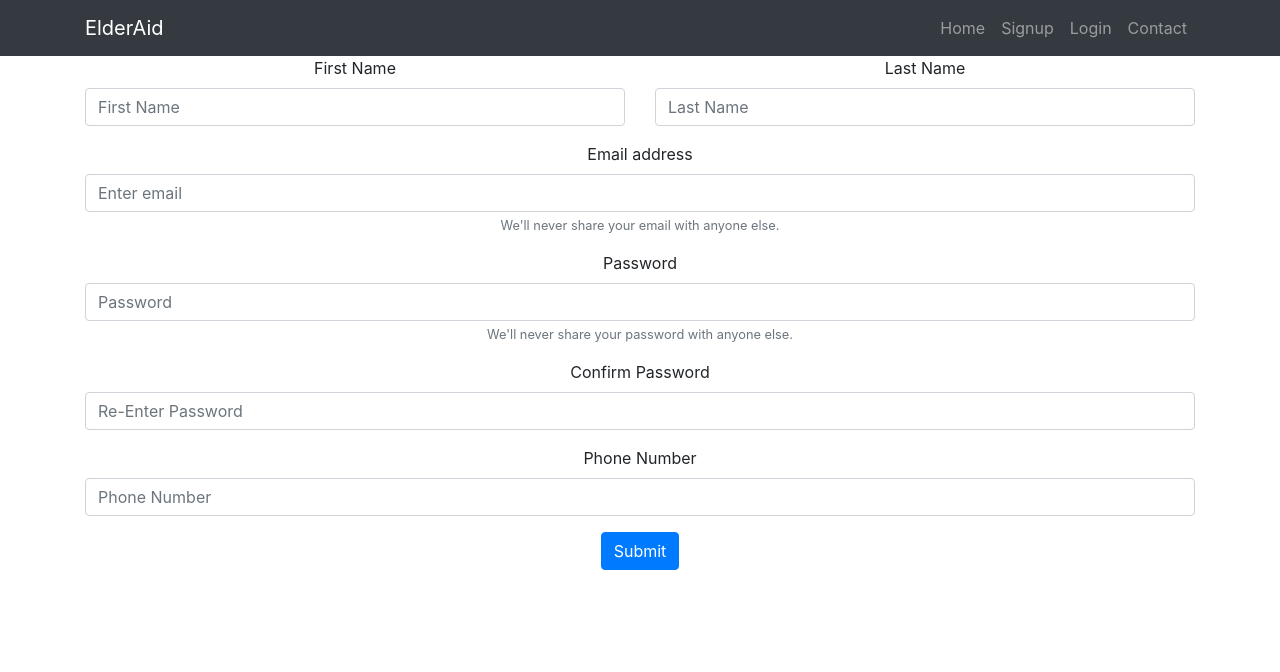
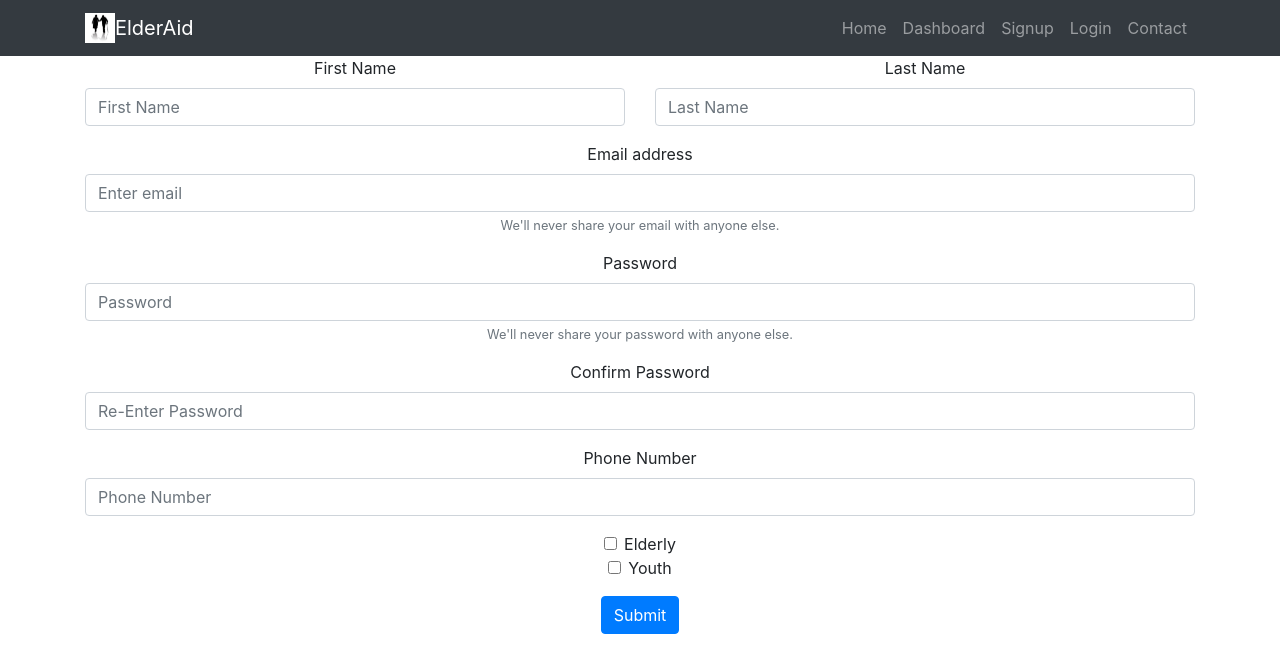
Before and after one commit to victorp24/elderaid, a React (Create React App) app in the folder frontend/elderaid/: page /signup in a window 1280 px wide. Shown: the top 672 px of the page. Built offline with nearby package versions, Linux system fonts and the light colour scheme.

Commit message:
Testing Signup Page

```diff
--- a/frontend/elderaid/src/App.js
+++ b/frontend/elderaid/src/App.js
@@ -2,7 +2,7 @@ import './App.css';
 import "bootstrap/dist/css/bootstrap.min.css";
 
 import { BrowserRouter as Router, Route, Switch } from "react-router-dom";
-import { Navigation, Home, Signup, Login, Contact } from "./index";
+import { Navigation, Home, Dashboard, Signup, Login, Contact } from "./index";
 
 function App() {
   return (
@@ -11,6 +11,7 @@ function App() {
       <Navigation />
         <Switch>
           <Route path="/" exact component={() => <Home />} />
+          <Route path="/dashboard" exact component={() => <Dashboard />} />
           <Route path="/signup" exact component={() => <Signup />} />
           <Route path="/login" exact component={() => <Login />} />
           <Route path="/contact" exact component={() => <Contact />} />
--- a/frontend/elderaid/src/components/dashboard.jsx
+++ b/frontend/elderaid/src/components/dashboard.jsx
@@ -0,0 +1,12 @@
+import React from "react";
+
+function Dashboard() {
+    return (
+        <div>
+            <p>Dashboard</p>
+            <p>Please Login to View the Dashboard</p>
+        </div>
+    );
+}
+
+export default Dashboard;
--- a/frontend/elderaid/src/components/navigation.jsx
+++ b/frontend/elderaid/src/components/navigation.jsx
@@ -1,11 +1,20 @@
 import React from "react";
 import { Link, withRouter } from "react-router-dom";
+import Logo from "./images/logo.jpg"
 
 function Navigation(props) {
   return (
     <div className="navigation">
       <nav class="navbar navbar-expand-lg navbar-dark bg-dark">
         <div class="container">
+            <img
+                alt=""
+                src={Logo}
+                width="30"
+                height="30"
+                className="d-inline-block align-top"
+                id="nav_logo"
+            />{' '}
           <Link class="navbar-brand" to="/">
             ElderAid
           </Link>
@@ -30,6 +39,15 @@ function Navigation(props) {
                 <Link class="nav-link" to="/">
                   Home
                   <span class="sr-only">(current)</span>
+                </Link>
+              </li>
+              <li
+                class={`nav-item  ${
+                  props.location.pathname === "/Dashboard" ? "active" : ""
+                }`}
+              >
+                <Link class="nav-link" to="/Dashboard">
+                  Dashboard
                 </Link>
               </li>
               <li
--- a/frontend/elderaid/src/components/signup.jsx
+++ b/frontend/elderaid/src/components/signup.jsx
@@ -3,6 +3,7 @@ import { useForm } from './useForm'
 import { Form, Button, Container, Row, Col } from "react-bootstrap";
 import axios from "axios";
 import qs from 'qs';
+import { Redirect } from 'react-router-dom';
 
 function Signup() {
     const [values, handleChange] = useForm({firstName: "", lastName: "", email: "", password: "", contactNumber: ""})
@@ -25,6 +26,16 @@ function Signup() {
             url: 'http://ec2-18-217-84-140.us-east-2.compute.amazonaws.com:3000/api/users'
           };
           axios(options);
+
+        var elderly = elderly.checked
+        var youth = youth.checked
+        if (elderly == true) {
+            return <Redirect to="/Dashboard" />
+        } else if (youth == true) {
+            return <Redirect to="/Contact" />
+        } else {
+            return <Redirect to="/Home" />
+        }
         }
     }
   return (
@@ -34,19 +45,19 @@ function Signup() {
           <Col>
             <Form.Group controlId="formBasicfirstName">
               <Form.Label>First Name</Form.Label>
-              <Form.Control type="text" placeholder="First Name" name="firstName" value={values.firstName} />
+              <Form.Control type="text" placeholder="First Name" name="firstName" value={values.firstName} onChange={handleChange}/>
             </Form.Group>
           </Col>
           <Col>
             <Form.Group controlId="formBasiclastName">
               <Form.Label>Last Name</Form.Label>
-              <Form.Control type="text" placeholder="Last Name" name="lastName" value={values.lastName} />
+              <Form.Control type="text" placeholder="Last Name" name="lastName" value={values.lastName} onChange={handleChange}/>
             </Form.Group>
           </Col>
         </Row>
         <Form.Group controlId="formBasicEmail">
           <Form.Label>Email address</Form.Label>
-          <Form.Control type="email" placeholder="Enter email" name="email" value={values.email} />
+          <Form.Control type="email" placeholder="Enter email" name="email" value={values.email} onChange={handleChange}/>
           <Form.Text className="text-muted">
             We'll never share your email with anyone else.
           </Form.Text>
@@ -54,7 +65,7 @@ function Signup() {
 
         <Form.Group controlId="formBasicPassword">
           <Form.Label>Password</Form.Label>
-          <Form.Control type="password" placeholder="Password" name="password1" value={values.password1} />
+          <Form.Control type="password" placeholder="Password" name="password1" value={values.password1} onChange={handleChange}/>
           <Form.Text className="text-muted">
             We'll never share your password with anyone else.
           </Form.Text>
@@ -62,13 +73,19 @@ function Signup() {
 
         <Form.Group controlId="formBasicPassword2">
           <Form.Label> Confirm Password</Form.Label>
-          <Form.Control type="password" placeholder="Re-Enter Password" name="password2" values={values.password2}/>
+          <Form.Control type="password" placeholder="Re-Enter Password" name="password2" values={values.password2} onChange={handleChange}/>
         </Form.Group>
 
         <Form.Group controlId="formBasiccontactNumber">
           <Form.Label>Phone Number</Form.Label>
-          <Form.Control type="text" placeholder="Phone Number" name="contactNumber" values={values.contactNumber} />
+          <Form.Control type="text" placeholder="Phone Number" name="contactNumber" values={values.contactNumber} onChange={handleChange}/>
         </Form.Group>
+
+        <Form.Group controlId="formBasicCheckbox">
+        <Form.Check type="checkbox" label="Elderly" name="elderly" />
+        <Form.Check type="checkbox" label="Youth" name="youth" />
+        </Form.Group>
+
       </Container>
       <Button variant="primary" type="submit">
         Submit
--- a/frontend/elderaid/src/components/styling/navigation.css
+++ b/frontend/elderaid/src/components/styling/navigation.css
@@ -0,0 +1,3 @@
+#nav_logo{
+    padding: 400px;
+}
--- a/frontend/elderaid/src/index.js
+++ b/frontend/elderaid/src/index.js
@@ -9,6 +9,7 @@ export { default as Home } from "./components/home";
 export { default as Contact } from "./components/contact";
 export { default as Signup } from "./components/signup";
 export { default as Login } from "./components/login";
+export { default as Dashboard } from "./components/dashboard";
 
 ReactDOM.render(
   <React.StrictMode>
```
Also changed, not shown: frontend/elderaid/src/components/images/logo.jpg (added), 1 other file (tests, documents, lock files or other folders).
